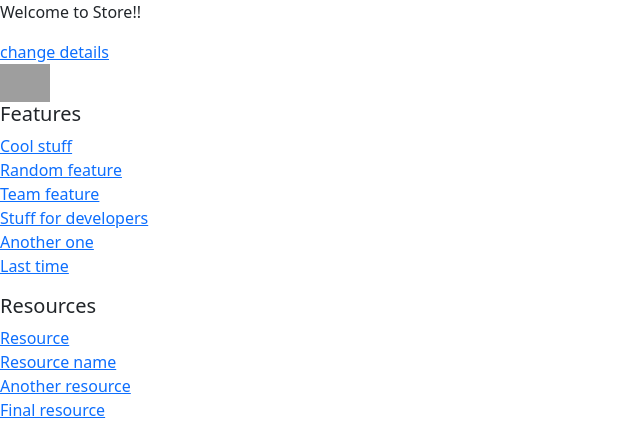
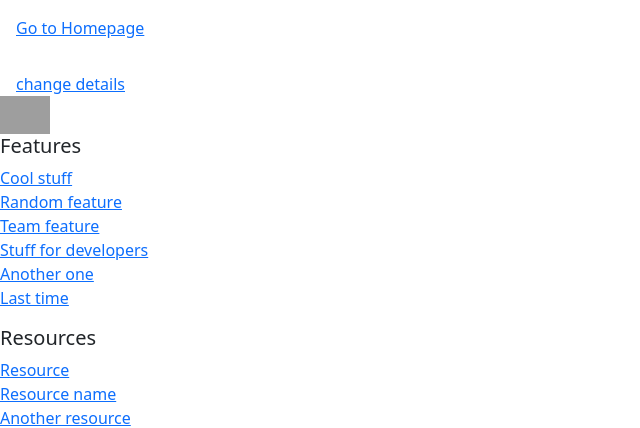
Before and after one commit to nitesh585/ecom-demo, a Django app: page /account/dashboard/ in a window 1280 px wide. Shown: the part 93-521 px from the top of the page, without its empty margins (0-640 px from the left). Run offline with Django 3.2, Linux system fonts and the light colour scheme; the visitor is signed in with stand-in values (Sample User, id 1); data that the repository does not hold is empty; style sheets or scripts are compiled from the project's sources; grey boxes are pictures that could not be loaded.

Commit message:
update dashboard and fix price not int error

```diff
--- a/payment/views.py
+++ b/payment/views.py
@@ -15,10 +15,10 @@
     basket = Basket(request)
 
     total_price = str(basket.get_total_price())
-    total_price = total_price.replace(".", " ")
+    total_price = total_price.replace(".", "")
     total_price = int(total_price)
-    total_price = 100
-    print(total_price)
+    # total_price = 100
+
     stripe.api_key = "sk_test_51K5kkkSJJe1bpxbm2639DnadJVGm4fbnov7cPqDle873lNeIkGMsB9Q6JlfTSli0NgJOWZx1J0SeDIB6yn7juLng00ZdUNXnoa"
     intent = stripe.PaymentIntent.create(
         amount=total_price,
--- a/templates/account/user/dashboard.html
+++ b/templates/account/user/dashboard.html
@@ -3,8 +3,8 @@
     Dashboard
 {% endblock title %}
 {% block content %}
-    <div class="flex flex-col h-full">
-        <p>Welcome to Store!!</p>
-        <a class="no-underline"  href="{% url 'account:editDetails' %}">change details</a>
+    <div class="flex w-full justify-between">
+        <p class="p-3 text-2xl"><a class="no-underline" href="{% url 'store:all_products' %}">Go to Homepage</a></p>
+        <a class="no-underline p-3"  href="{% url 'account:editDetails' %}">change details</a>
     </div>
 {% endblock content %}
```
